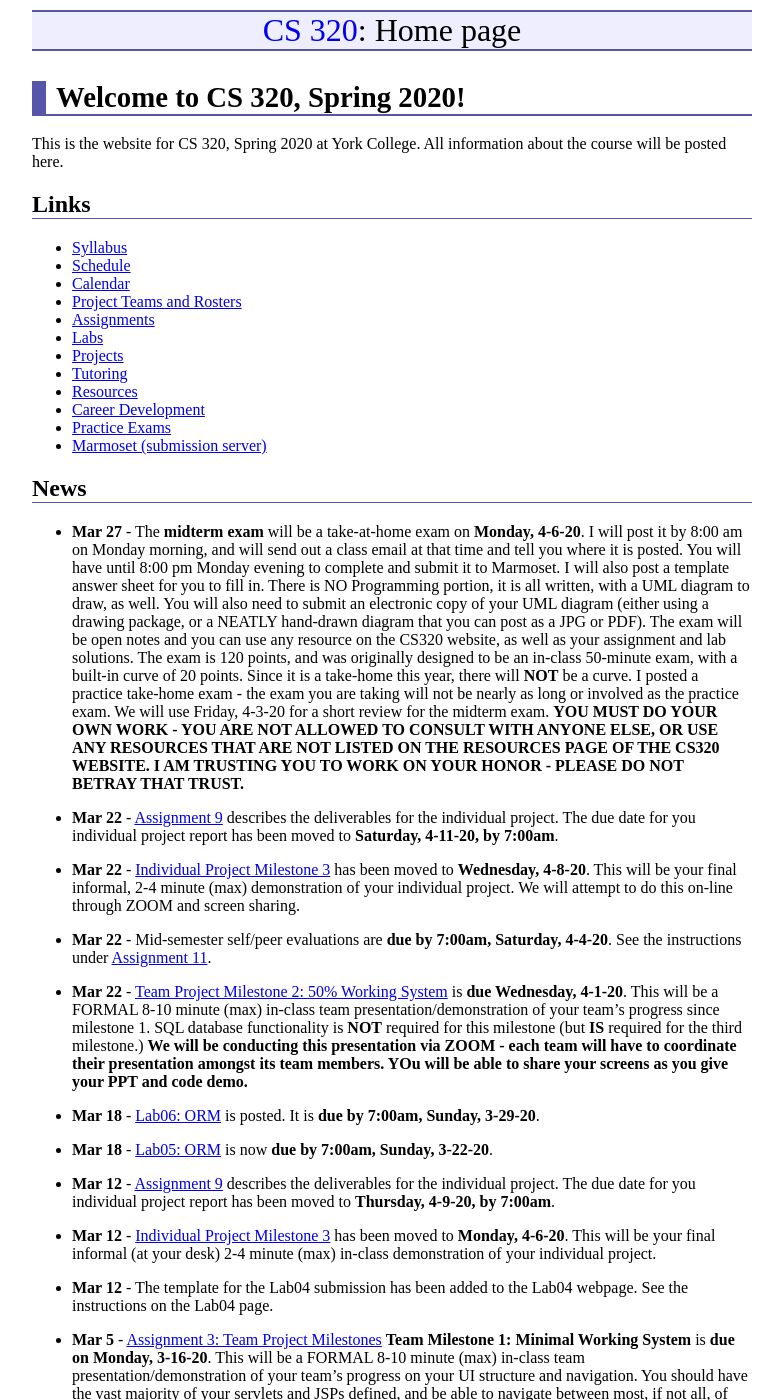
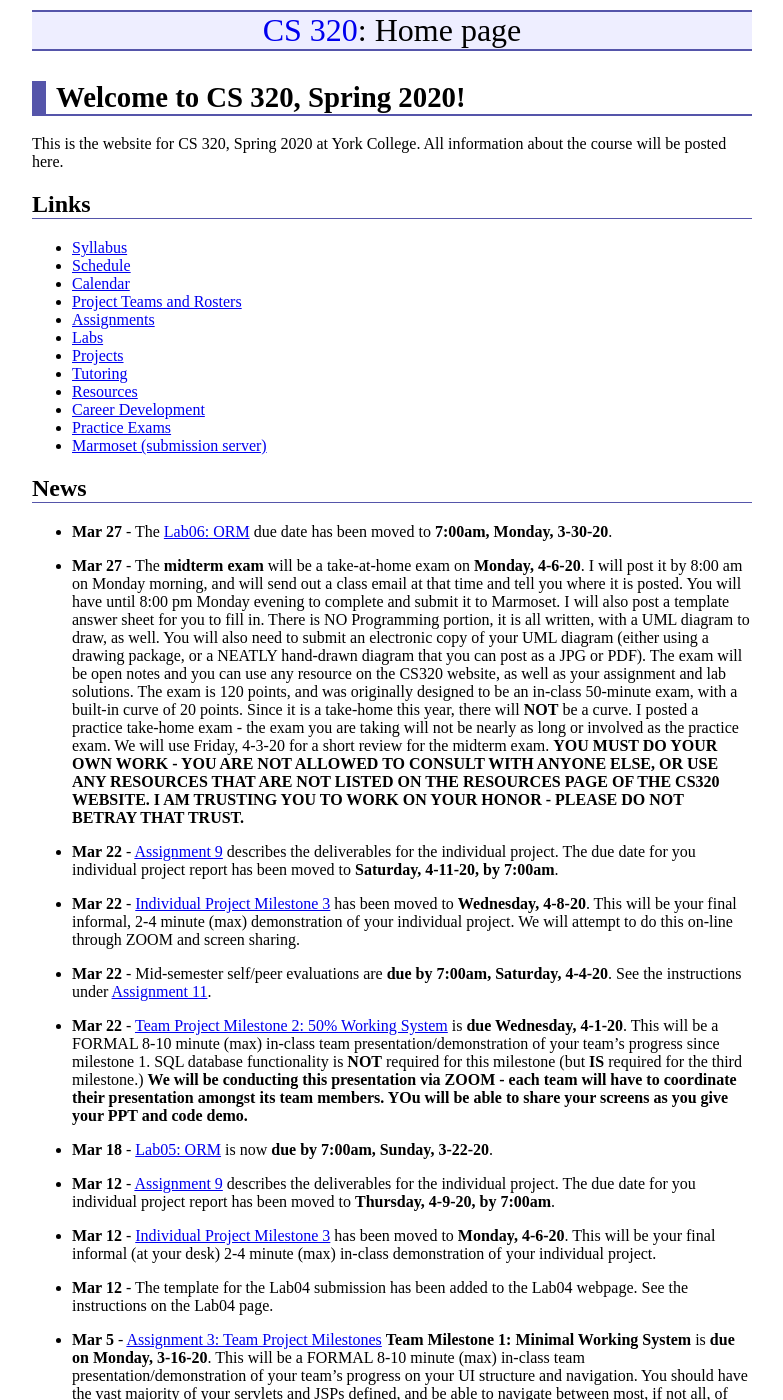
Before and after one commit to ycpcs/cs320-spring2020, a Jekyll site: the page built from index.md, in a window 1280 px wide and 1400 px high. Shown: the whole window, without its empty margins (248-1031 px from the left). Built offline with Jekyll 4.4.1, drawn with Linux system fonts in a browser that asks for light colours.

Commit message:
updated lab06 due date

```diff
--- a/index.md
+++ b/index.md
@@ -45,6 +45,8 @@ All information about the course will be posted here.
 
 -->
 
+* **Mar 27** - The [Lab06: ORM](labs/lab06.html) due date has been moved to **7:00am, Monday, 3-30-20**.
+
 * **Mar 27** - The **midterm exam** will be a take-at-home exam on **Monday, 4-6-20**.  I will post it by 8:00 am on Monday morning, and will send out a class email at that time and tell you where it is posted.  You will have until 8:00 pm Monday evening to complete and submit it to Marmoset.  I will also post a template answer sheet for you to fill in.  There is NO Programming portion, it is all written, with a UML diagram to draw, as well.  You will also need to submit an electronic copy of your UML diagram (either using a drawing package, or a NEATLY hand-drawn diagram that you can post as a JPG or PDF).  The exam will be open notes and you can use any resource on the CS320 website, as well as your assignment and lab solutions.  The exam is 120 points, and was originally designed to be an in-class 50-minute exam, with a built-in curve of 20 points.  Since it is a take-home this year, there will **NOT** be a curve.  I posted a practice take-home exam - the exam you are taking will not be nearly as long or involved as the practice exam.  We will use Friday, 4-3-20 for a short review for the midterm exam.  **YOU MUST DO YOUR OWN WORK - YOU ARE NOT ALLOWED TO CONSULT WITH ANYONE ELSE, OR USE ANY RESOURCES THAT ARE NOT LISTED ON THE RESOURCES PAGE OF THE CS320 WEBSITE.  I AM TRUSTING YOU TO WORK ON YOUR HONOR - PLEASE DO NOT BETRAY THAT TRUST.**
 
 * **Mar 22** - [Assignment 9](assign/assign09.html) describes the deliverables for the individual project.  The due date for you individual project report has been moved to **Saturday, 4-11-20, by 7:00am**.
@@ -54,8 +56,6 @@ All information about the course will be posted here.
 * **Mar 22** - Mid-semester self/peer evaluations are **due by 7:00am, Saturday, 4-4-20**.  See the instructions under [Assignment 11](assign/assign11.html).
 
 * **Mar 22** - [Team Project Milestone 2: 50% Working System](assign/assign03.html) is **due Wednesday, 4-1-20**.  This will be a FORMAL 8-10 minute (max) in-class team presentation/demonstration of your team's progress since milestone 1.  SQL database functionality is **NOT** required for this milestone (but **IS** required for the third milestone.)  **We will be conducting this presentation via ZOOM - each team will have to coordinate their presentation amongst its team members.  YOu will be able to share your screens as you give your PPT and code demo.**
-
-* **Mar 18** - [Lab06: ORM](labs/lab06.html) is posted.  It is **due by 7:00am, Sunday, 3-29-20**.
 
 * **Mar 18** - [Lab05: ORM](labs/lab05.html) is now **due by 7:00am, Sunday, 3-22-20**.
 
```
Also changed, not shown: labs/index.md (+1 -1 lines), 2 other files.
